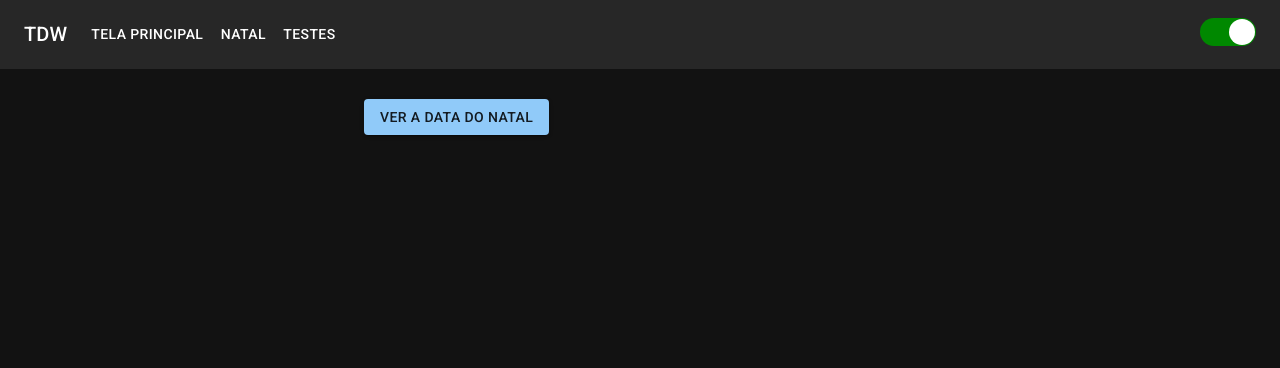
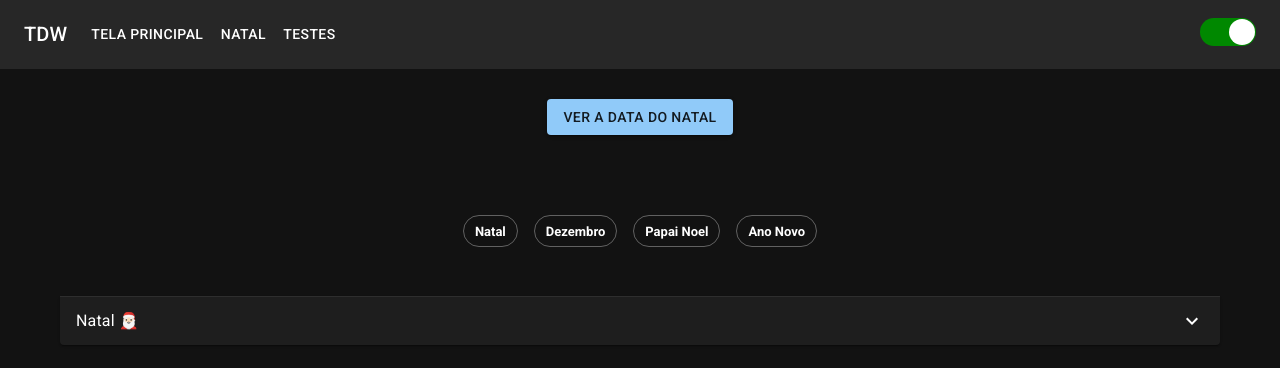
Before and after one commit to aspen646/trabalho-hooks-tdweb, a React (Create React App) app: page /natal in a window 1280 px wide. Shown: the top 368 px of the page. Built offline with nearby package versions, Linux system fonts and the light colour scheme.

Commit message:
tela de natal

```diff
--- a/package.json
+++ b/package.json
@@ -11,6 +11,7 @@
     "@testing-library/react": "^11.2.7",
     "@testing-library/user-event": "^12.8.3",
     "history": "^5.1.0",
+    "moment": "^2.29.1",
     "react": "^17.0.2",
     "react-dom": "^17.0.2",
     "react-router-dom": "^6.0.2",
--- a/public/index.html
+++ b/public/index.html
@@ -18,6 +18,5 @@
   <body style="padding: 0; margin: 0; transition: ease-in 0.35 ease-out;">
     <noscript>You need to enable JavaScript to run this app.</noscript>
     <div id="root"></div>
-
   </body>
 </html>
--- a/src/Pages/natal.js
+++ b/src/Pages/natal.js
@@ -1,11 +1,30 @@
-import React from 'react';
-import ResponsiveAppBar from '../Components/responsiveAppBar'
+import React,{ useState } from 'react';
+import ResponsiveAppBar from '../Components/responsiveAppBar';
+import moment from 'moment/min/moment-with-locales';
+
+import "./natalStyle.css";
 
 import Box from '@mui/material/Box';
 import Button from '@mui/material/Button';
 import Container from '@mui/material/Container';
+import Chip from '@mui/material/Chip';
+import Stack from '@mui/material/Stack';
+import Accordion from '@mui/material/Accordion';
+import AccordionSummary from '@mui/material/AccordionSummary';
+import AccordionDetails from '@mui/material/AccordionDetails';
+import Typography from '@mui/material/Typography';
+import ExpandMoreIcon from '@mui/icons-material/ExpandMore';
 
 function Natal() {
+    const [data, setData] = useState("");
+
+    function verData(){
+        moment.locale('pt-br')
+        let data = "25/12/2021";
+        let resp = moment(data, "DD/MM/YYYY").fromNow();
+        setData(resp);
+    }
+
     return (
         <>
             <ResponsiveAppBar />
@@ -15,8 +34,31 @@ function Natal() {
                 color: 'text.primary'
             }}>
             <Container maxWidth="sm">
-                <Button variant="contained">Ver a data do natal</Button>
+                <Button variant="contained" className="botao" onClick={verData}>Ver a data do natal</Button>
             </Container>
+            <div className="container-dataNatal">
+                <Stack spacing={2} direction="row" className="tags">
+                    <Chip label="Natal" variant="outlined"/>
+                    <Chip label="Dezembro" variant="outlined"/>
+                    <Chip label="Papai Noel" variant="outlined"/>
+                    <Chip label="Ano Novo" variant="outlined"/>
+                </Stack>
+                <div className="data">{data}</div>
+            </div>
+            <Accordion>
+                <AccordionSummary
+                expandIcon={<ExpandMoreIcon />}
+                aria-controls="panel1a-content"
+                id="panel1a-header"
+                >
+                <Typography>Natal 🎅🏻</Typography>
+                </AccordionSummary>
+                <AccordionDetails>
+                <Typography>
+                O dia de Natal é celebrado em 25 de Dezembro nos países que partilham da tradição cristã e é uma das datas mais importantes do ano nesses países.
+                </Typography>
+                </AccordionDetails>
+            </Accordion>
             </Box>
         </>
     );
--- /dev/null
+++ b/src/Pages/natalStyle.css
@@ -0,0 +1,17 @@
+.container {
+  text-align: center;
+}
+
+.container-dataNatal {
+  justify-content: center;
+  display: flex;
+  flex-direction: column;
+  align-items: center;
+  padding-top: 80px;
+  font-size: 48px;
+  font-weight: bold;
+}
+
+.tags {
+  padding-bottom: 50px;
+}
```
Also changed, not shown: 1 other file (tests, documents, lock files or other folders).
